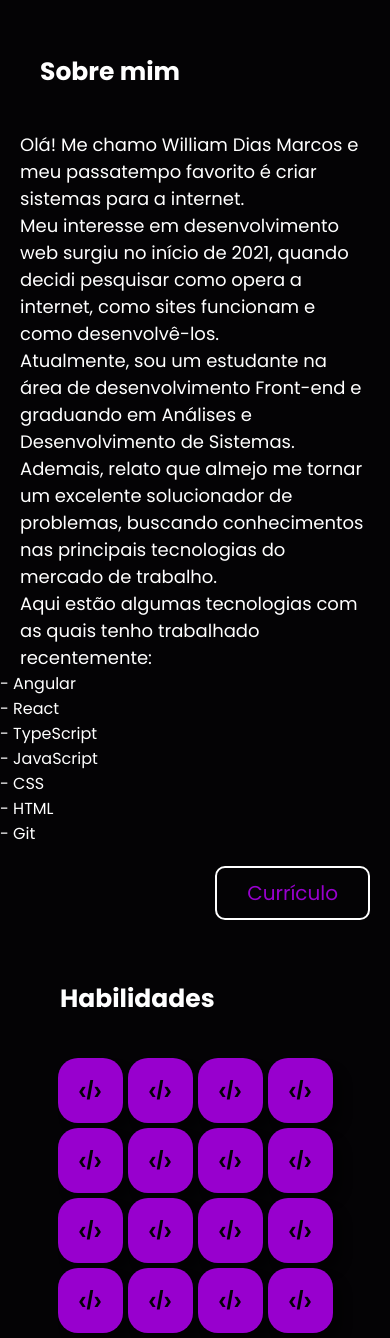
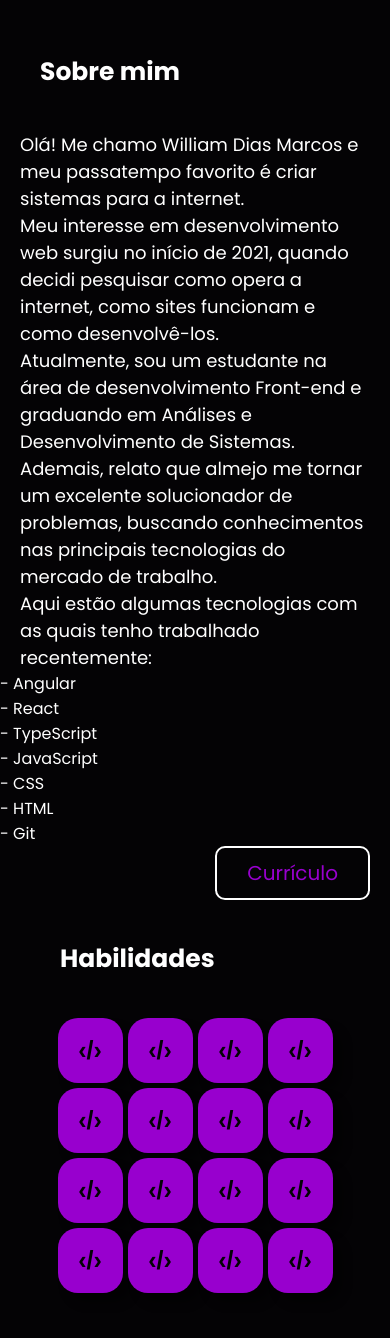
Before and after one commit to William-Dias-Marcos/Portfolio_Angular, an Angular app: page / in a window 390 px wide. Shown: the part 634-1972 px from the top of the page. Built offline with nearby package versions, Linux system fonts and the light colour scheme; no server answers; grey boxes are pictures that could not be loaded.

Commit message:
components global css editing 2

```diff
--- a/src/app/components/about/about.component.css
+++ b/src/app/components/about/about.component.css
@@ -1,12 +1,11 @@
 #about {
-  color: #fff;
-  min-height: 70vh;
   display: flex;
   flex-direction: column;
   justify-content: center;
   align-items: center;
   margin-left: 200px;
   margin-right: 200px;
+  color: #fff;
 }
 
 h3 {
@@ -52,6 +51,6 @@ p {
     margin-right: 0px;
   }
   .buttonCurriculum {
-    margin: 20px;
+    margin-right: 20px;
   }
 }
--- a/src/app/components/game/game.component.css
+++ b/src/app/components/game/game.component.css
@@ -1,5 +1,4 @@
 #technologies {
-  min-height: 70vh;
   margin-left: 200px;
   margin-right: 200px;
 }
@@ -66,7 +65,6 @@ h3 {
   #technologies {
     margin-left: 100px;
     margin-right: 100px;
-    min-height: 65vh;
   }
 }
 @media only screen and (max-width: 990px) {
--- a/src/app/components/projects/projects.component.css
+++ b/src/app/components/projects/projects.component.css
@@ -1,9 +1,8 @@
 #projects {
-  color: #fff;
-  min-height: 80vh;
   margin-left: 200px;
   margin-right: 200px;
   margin-bottom: 30px;
+  color: #fff;
 }
 h3 {
   font-size: 25px;
```
